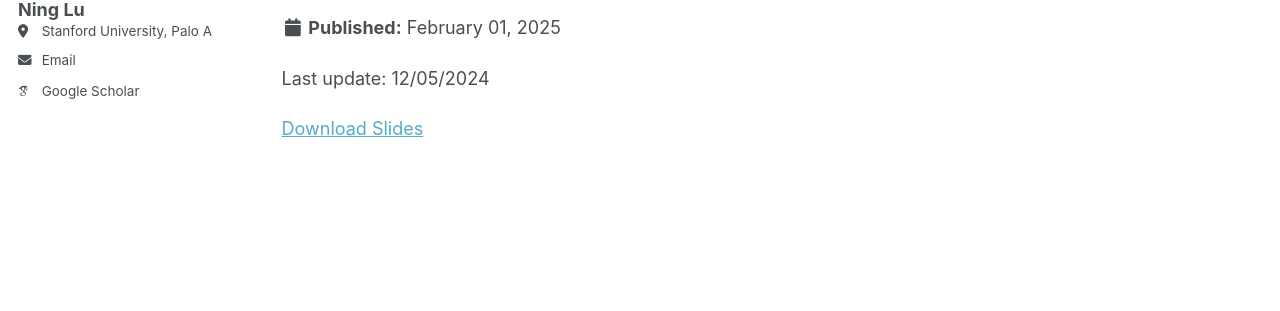
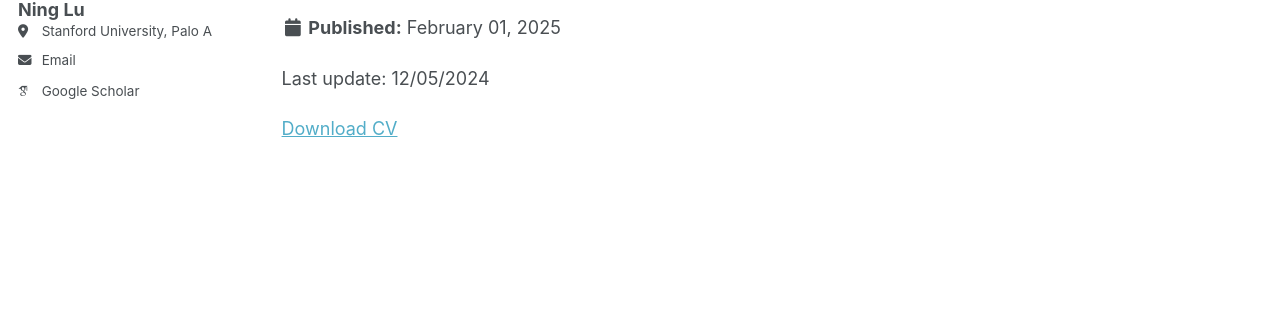
Before and after one commit to NingLu-Ultrasound/ninglu-ultrasound.github.io, a Jekyll site: the page built from _pages/portfolio.html, in a window 1280 px wide. Shown: the part 251-562 px from the top of the page. Built offline with Jekyll 4.4.1, drawn with Linux system fonts in a browser that asks for light colours; some web fonts are replaced.

Commit message:
Update archive-single.html

```diff
--- a/_includes/archive-single.html
+++ b/_includes/archive-single.html
@@ -53,17 +53,17 @@
     {% endif %}
 
     {% if post.citation and post.paperurl and post.slidesurl %}
-      <p>Recommended citation: {{ post.citation }}<br /><a href="{{ post.paperurl }}">Download Paper</a> | <a href="{{ post.slidesurl }}">Download Slides</a></p>
+      <p>Recommended citation: {{ post.citation }}<br /><a href="{{ post.paperurl }}">Download Paper</a> | <a href="{{ post.slidesurl }}">Download CV</a></p>
     {% elsif post.citation and post.paperurl %}
       <p>Recommended citation: {{ post.citation }}<br /><a href="{{ post.paperurl }}">Download Paper</a></p>
     {% elsif post.citation and post.slidesurl %}
-      <p>Recommended citation: {{ post.citation }}<br /><a href="{{ post.slidesurl }}">Download Slides</a></p>
+      <p>Recommended citation: {{ post.citation }}<br /><a href="{{ post.slidesurl }}">Download CV</a></p>
     {% elsif post.citation %}
       <p>Recommended citation: {{ post.citation }}</p>
     {% elsif post.paperurl %}
       <p><a href=" {{ post.paperurl }} ">Download Paper</a></p>
     {% elsif post.slidesurl %}
-      <p><a href="{{ post.slidesurl }}">Download Slides</a></p>
+      <p><a href="{{ post.slidesurl }}">Download CV</a></p>
     {% endif %}
 
   </article>
```
